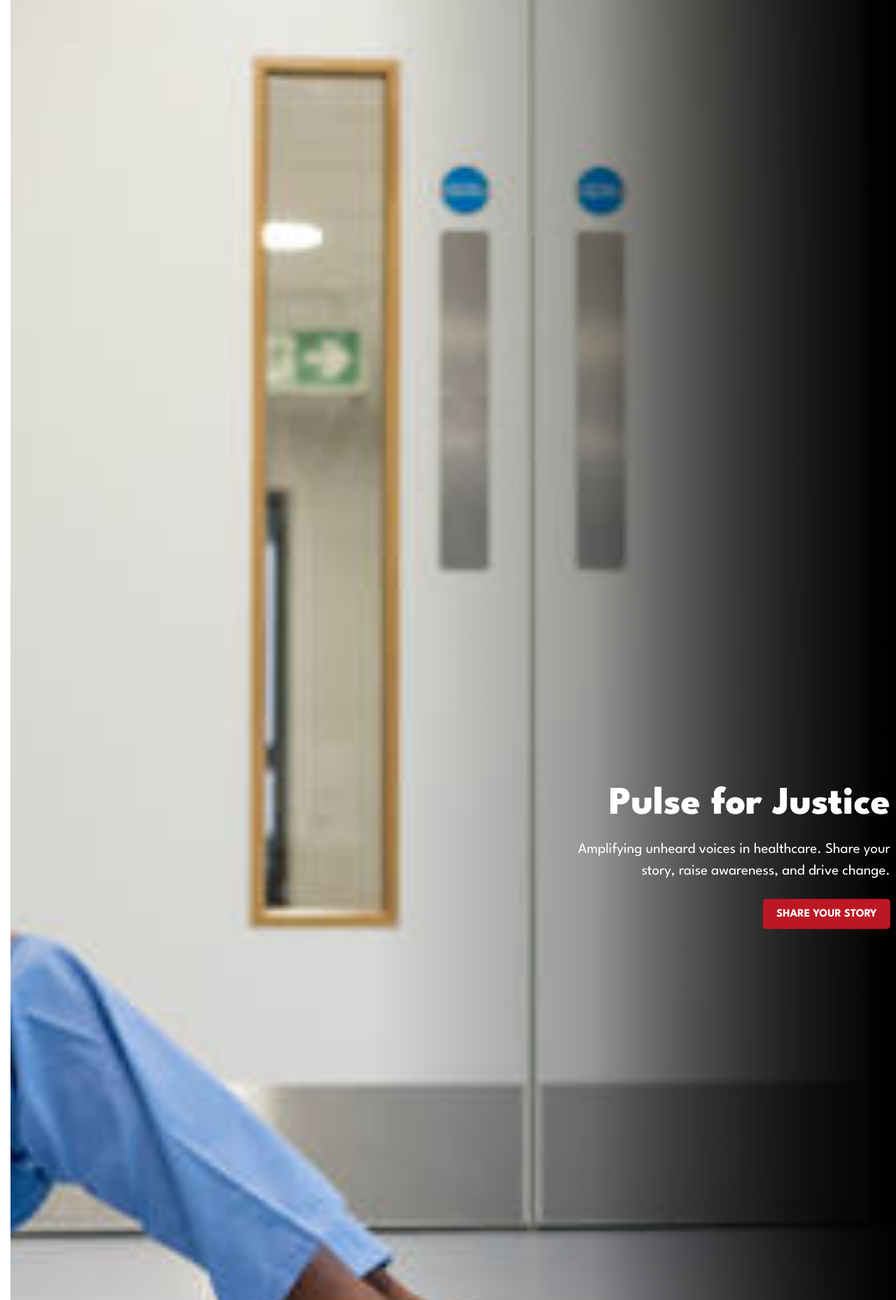
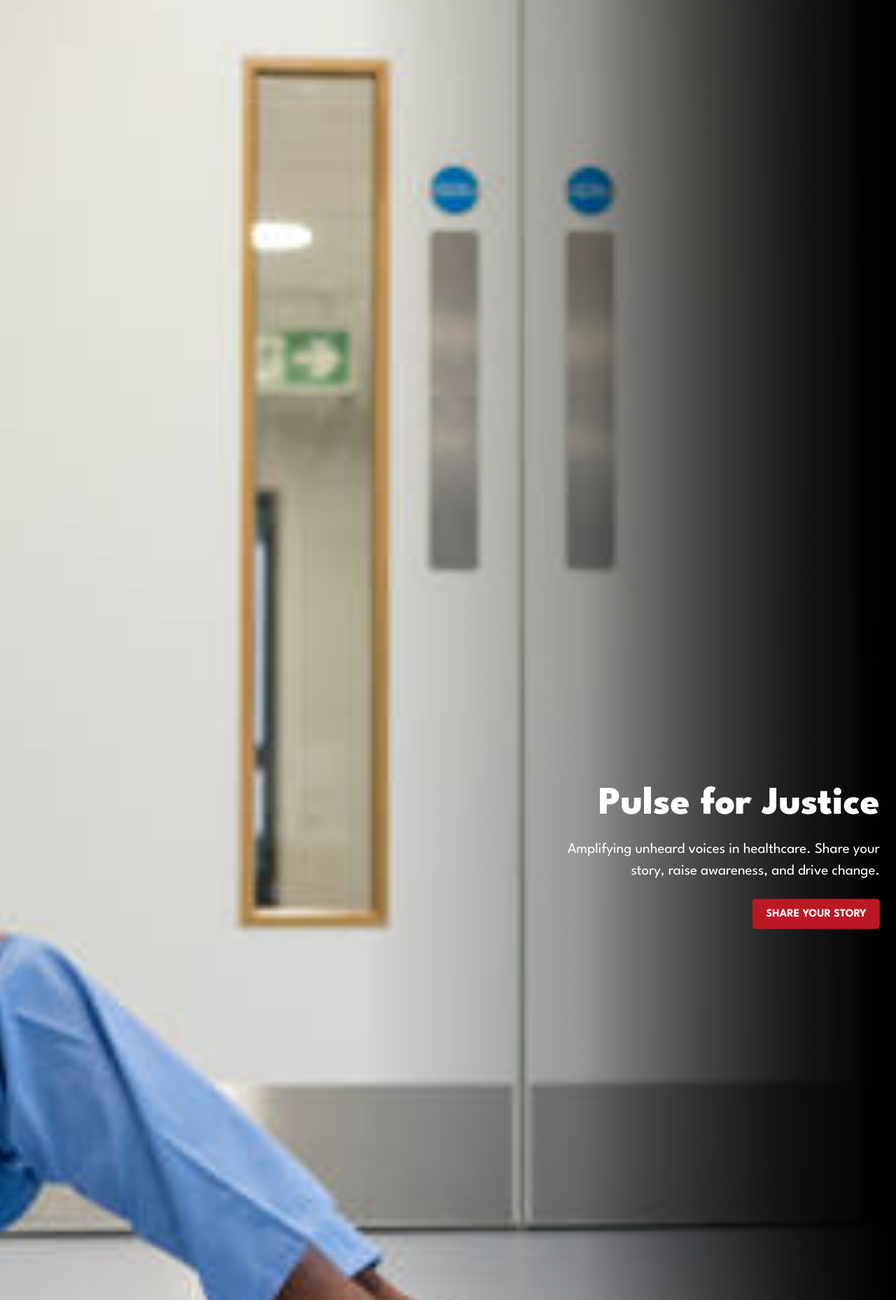
Before and after one commit to actuallyanisa/pulse4justice, a Flask app: page / in a window 1280 px wide. Shown: the part 76-1934 px from the top of the page at 70% size. Run offline with Flask 3, Linux system fonts and the light colour scheme; some libraries are stand-ins or nearby versions.

Commit message:
homepageimagefixed!

```diff
--- a/website/static/css/style.css
+++ b/website/static/css/style.css
@@ -294,3 +294,8 @@ html, body {
 .form-ps{
   padding-top: 30px;
 }
+
+.container-fluid{
+  padding-left: 0 !important;
+  padding-right: 0 !important;
+}
--- a/website/templates/home.html
+++ b/website/templates/home.html
@@ -16,14 +16,14 @@
 
       .hero-image-wrapper {
         position: relative;
-        width: 100%;
+        width: 100vw;
         height: 90vh;
         overflow: hidden;
         margin-bottom: 2rem;
         background-color: black;
         margin: 0 !important;
         padding: 0 !important;
-
+        box-sizing: border-box;
       }
 
       .heroimg {
```
